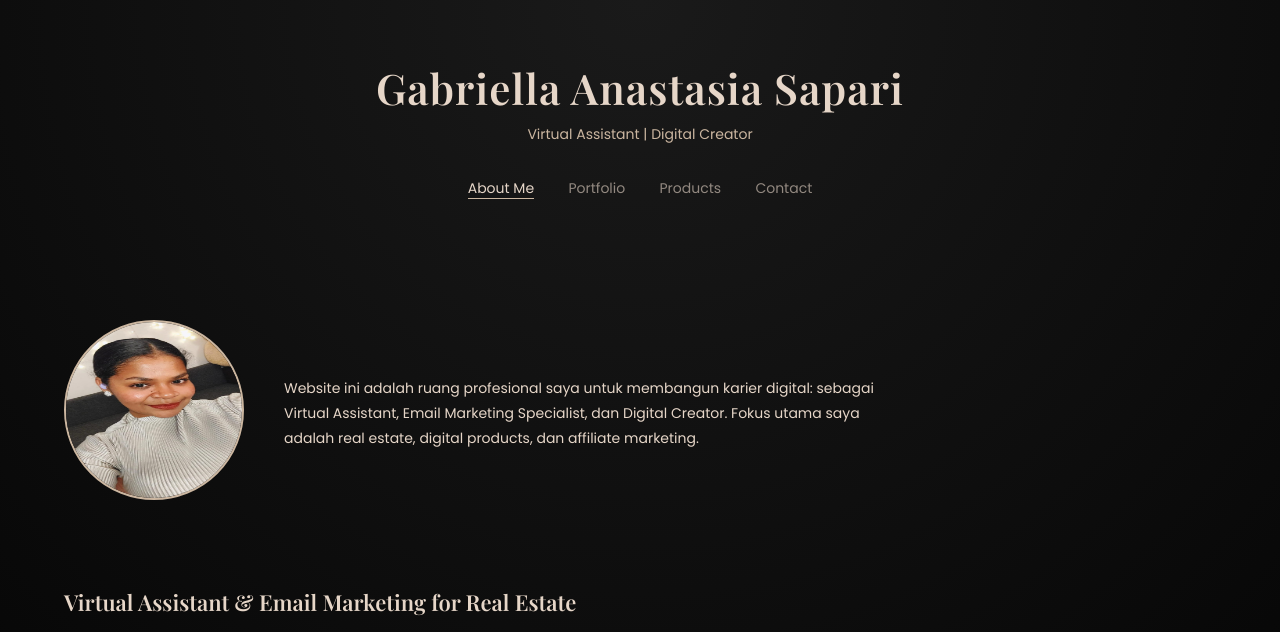
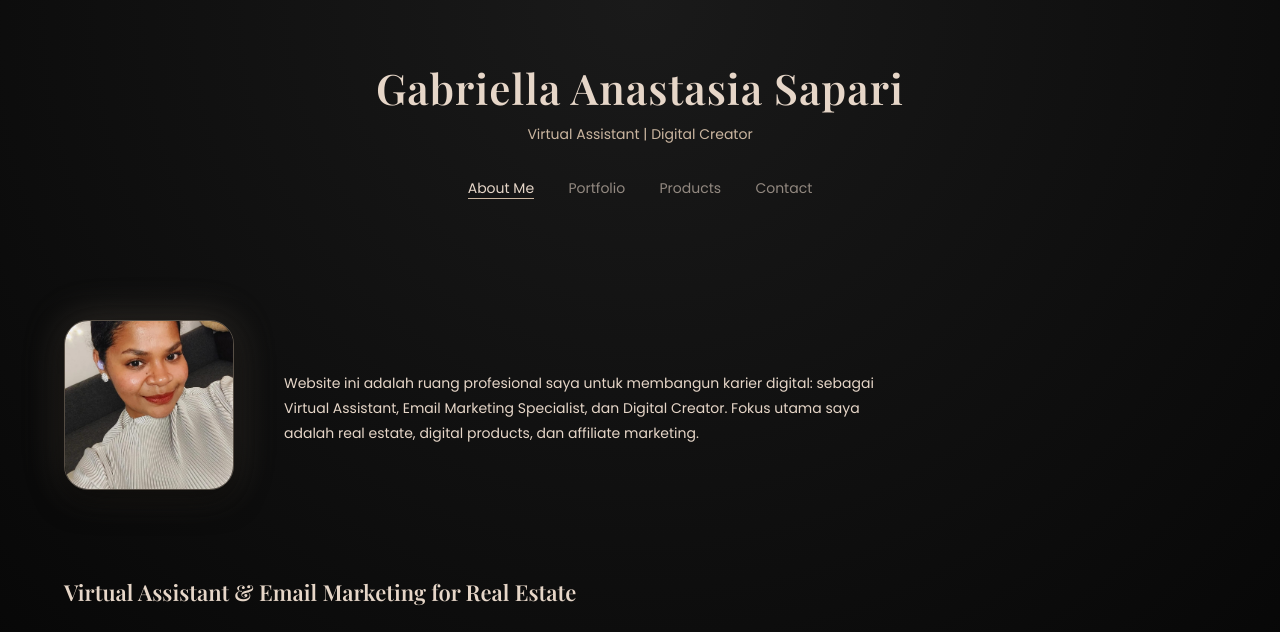
Before and after one commit to gabriellasapari/gabriella-landing-page, a plain HTML site: page index.html in a window 1280 px wide. Shown: the top 632 px of the page. Drawn offline with nearby package versions, Linux system fonts and the light colour scheme.

Commit message:
Modify profile image styles in style.css
Updated profile image styles for better appearance.

```diff
--- a/style.css
+++ b/style.css
@@ -70,10 +70,15 @@ nav a.active {
 }
 
 .profile img {
-  width: 180px;
-  height: 180px;
-  border-radius: 50%;
-  border: 2px solid #cbb6a0;
+  width: 170px;
+  height: 170px;
+  border-radius: 24px; /* bukan bulat penuh */
+  object-fit: cover;
+  border: 1px solid rgba(203,182,160,0.4);
+  box-shadow:
+    0 10px 30px rgba(0,0,0,0.6),
+    0 0 40px rgba(203,182,160,0.25);
+  filter: brightness(0.95) contrast(1.05);
 }
 
 .bio p {
```
